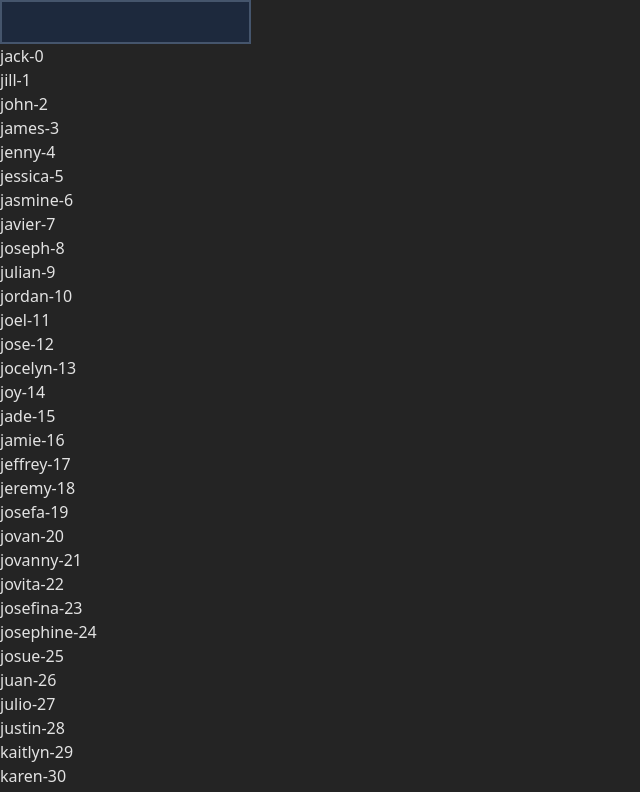
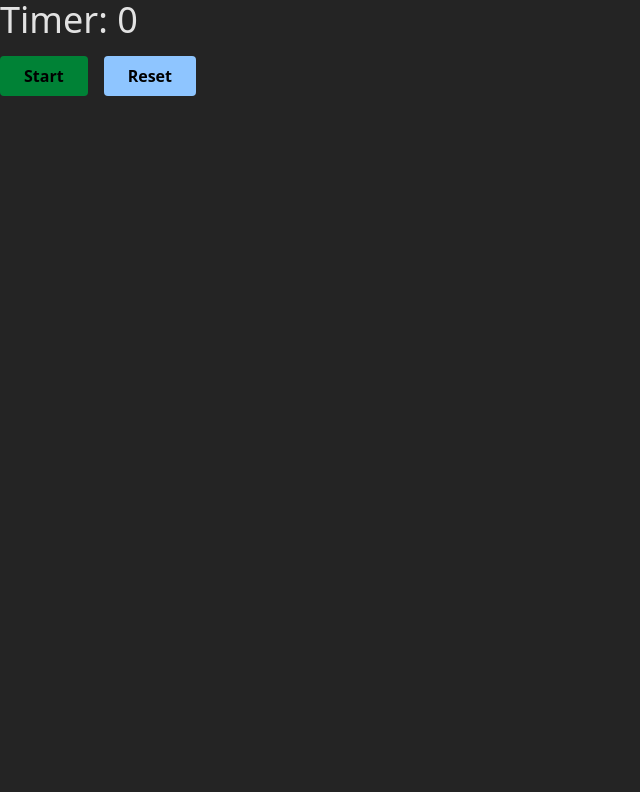
Before and after one commit to mohamedahmedelmahalawy/react-revision-topics, a React (Vite) app: page / in a window 1280 px wide. Shown: the top 792 px of the page, without its empty margins (0-640 px from the left). Built offline with nearby package versions, Linux system fonts and the light colour scheme.

Commit message:
ref revision 2

```diff
--- a/src/App.tsx
+++ b/src/App.tsx
@@ -2,8 +2,11 @@
 // import RevReducer from "./components/rev-reducer/RevReducer";
 // import RevRef from "./components/rev-ref/RevRef";
 
+import DebugValue from "./components/debug-value/DebugValue";
 import DeferredValue from "./components/deferred-value/DeferredValue";
 import DeferredValueListTwo from "./components/deferred-value/DeferredValueListTwo";
+import IdHook from "./components/id-hook/IdHook";
+import RevRefTwo from "./components/rev-ref-two/RevRefTwo";
 // import FormAction from "./components/form-action/FormAction";
 // import TikTakToe from "./components/tik-tak-toe/TikTakToe";
 
@@ -16,7 +19,10 @@ function App() {
       {/* <TikTakToe /> */}
       {/* <FormAction /> */}
       {/* <DeferredValue /> */}
-      <DeferredValueListTwo />
+      {/* <DeferredValueListTwo /> */}
+      {/* <DebugValue /> */}
+      {/* <IdHook /> */}
+      <RevRefTwo />
     </>
   );
 }
--- /dev/null
+++ b/src/components/debug-value/DebugValue.tsx
@@ -0,0 +1,8 @@
+import useDebugValueEx from "./useDebugValueEx";
+
+function DebugValue() {
+  const ex = useDebugValueEx();
+  return <div>Done</div>;
+}
+
+export default DebugValue;
--- /dev/null
+++ b/src/components/debug-value/useDebugValueEx.tsx
@@ -0,0 +1,19 @@
+import { useDebugValue, useState } from "react";
+
+function slowLoad() {
+  let sum: number[] = [];
+  for (let i = 0; i < 30000; i++) {
+    sum.push(i);
+  }
+  return sum;
+}
+
+function useDebugValueEx() {
+  const [value, setValue] = useState("yes");
+  //   useDebugValue(value);
+  //   useDebugValue("No");
+  useDebugValue(value, () => slowLoad());
+  return <div>Done</div>;
+}
+
+export default useDebugValueEx;
--- /dev/null
+++ b/src/components/id-hook/IdHook.tsx
@@ -0,0 +1,16 @@
+import React, { useId } from "react";
+
+function IdHook() {
+  const id = useId();
+  const two = useId();
+  const three = useId();
+  const four = useId();
+  console.log("2:", two, "3:", three, "4:", four);
+  return (
+    <div>
+      <h2 id={id}>One</h2>
+    </div>
+  );
+}
+
+export default IdHook;
--- /dev/null
+++ b/src/components/rev-ref-two/RevRefTwo.tsx
@@ -0,0 +1,50 @@
+import { useEffect, useRef, useState } from "react";
+import TimerDisplay from "./TimerDisplay";
+import TimerControls from "./TimerControls";
+
+function RevRefTwo() {
+  const [time, setTime] = useState<number>(() => {
+    const localTime = localStorage.getItem("timer");
+    return localTime ? JSON.parse(localTime) : 0;
+  });
+  const [isRunning, setIsRunning] = useState<boolean>(false);
+
+  const timerRef = useRef<number | null>(null);
+
+  useEffect(() => {
+    localStorage.setItem("timer", JSON.stringify(time));
+  }, [time]);
+
+  const toggleTimer = () => {
+    if (isRunning) {
+      clearInterval(timerRef.current as number);
+      timerRef.current = null;
+    } else {
+      timerRef.current = setInterval(() => {
+        setTime((curr) => curr + 1);
+      }, 1000);
+    }
+
+    setIsRunning(!isRunning);
+  };
+
+  const resetTimer = () => {
+    clearInterval(timerRef.current as number);
+    timerRef.current = null;
+    setTime(0);
+    setIsRunning(false);
+  };
+
+  return (
+    <div className="flex flex-col gap-4">
+      <TimerDisplay time={time} />
+      <TimerControls
+        isRunning={isRunning}
+        toggleTimer={toggleTimer}
+        resetTimer={resetTimer}
+      />
+    </div>
+  );
+}
+
+export default RevRefTwo;
--- /dev/null
+++ b/src/components/rev-ref-two/TimerControls.tsx
@@ -0,0 +1,36 @@
+import { useEffect, useRef } from "react";
+
+interface TimerControlsPorps {
+  isRunning: boolean;
+  toggleTimer: () => void;
+  resetTimer: () => void;
+}
+
+function TimerControls({
+  isRunning,
+  toggleTimer,
+  resetTimer,
+}: TimerControlsPorps) {
+  const startBtnRef = useRef<HTMLButtonElement>(null);
+  useEffect(() => {
+    if (startBtnRef.current) {
+      startBtnRef.current.focus();
+    }
+  }, []);
+  return (
+    <div className="flex gap-4">
+      <button
+        className="btn w-fit focus:outline-0 focus:bg-green-700"
+        onClick={toggleTimer}
+        ref={startBtnRef}
+      >
+        {isRunning ? "Pause" : "Start"}
+      </button>
+      <button className="btn w-fit" onClick={resetTimer}>
+        Reset
+      </button>
+    </div>
+  );
+}
+
+export default TimerControls;
--- /dev/null
+++ b/src/components/rev-ref-two/TimerDisplay.tsx
@@ -0,0 +1,9 @@
+interface TimerDisplayProps {
+  time: number;
+}
+
+function TimerDisplay({ time }: TimerDisplayProps) {
+  return <h3 className="text-4xl">Timer: {time}</h3>;
+}
+
+export default TimerDisplay;
```
